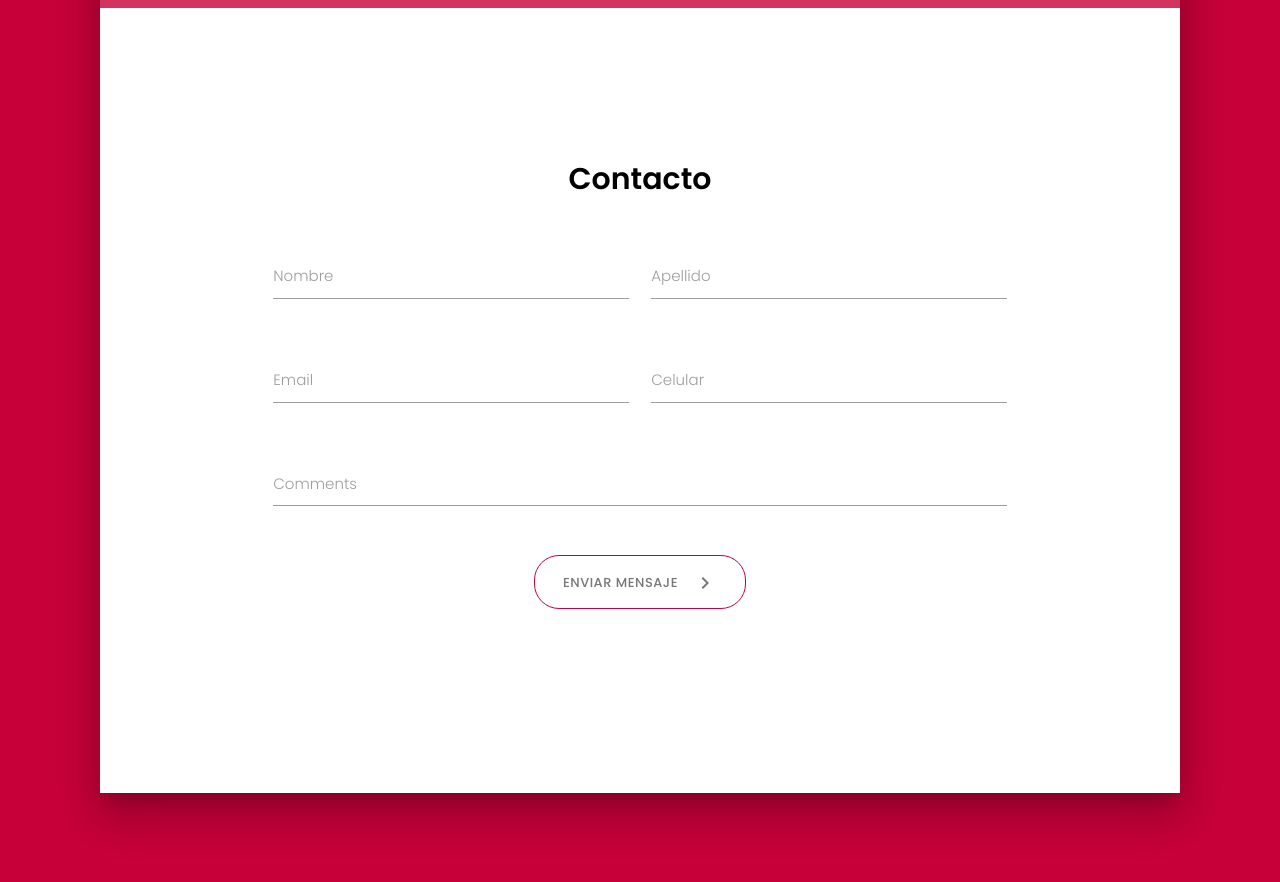
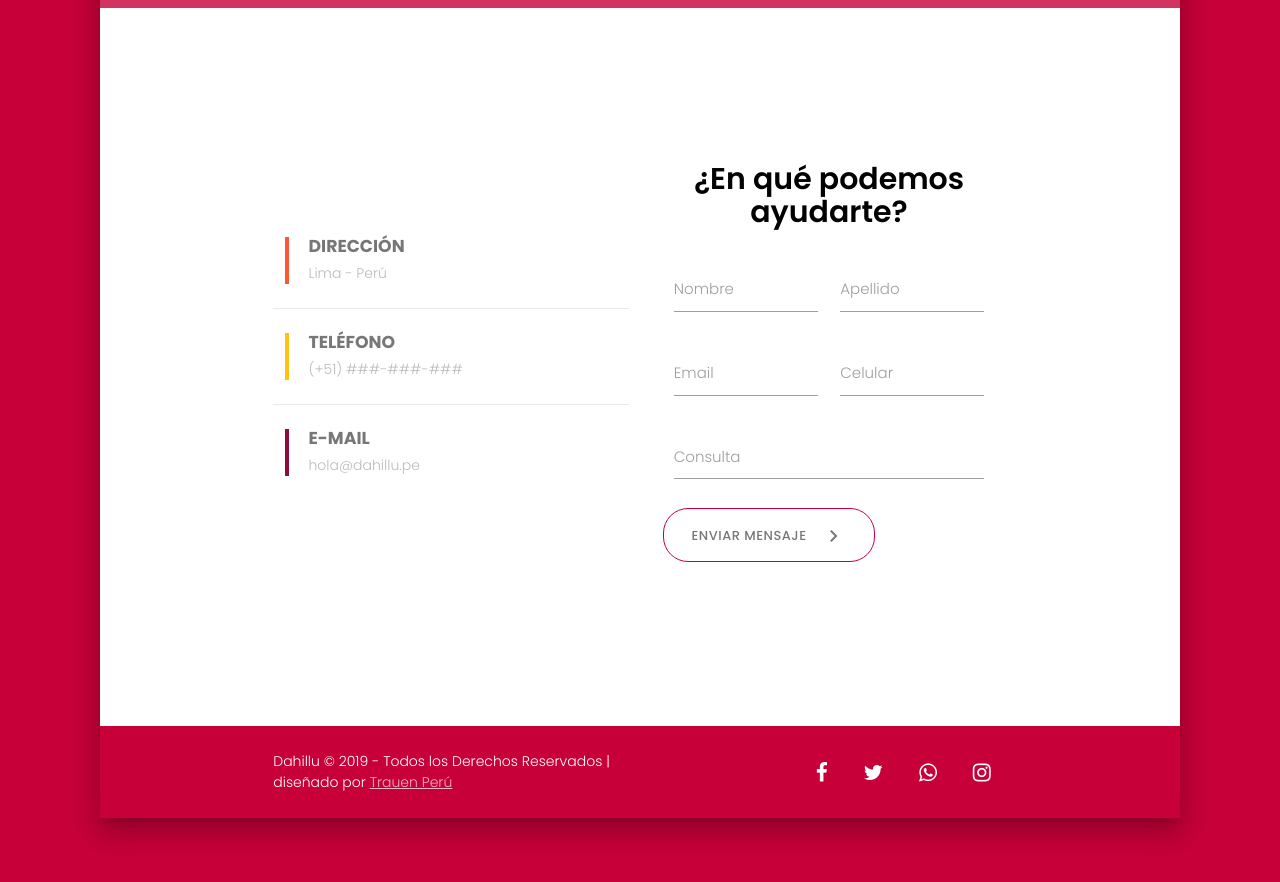
Before and after one commit to Gphier/Web-Dahillu, a plain HTML site: page index.html in a window 1280 px wide. Shown: the part 4140-5022 px from the top of the page. Drawn offline with nearby package versions, Linux system fonts and the light colour scheme.

Commit message:
Terminado parte1

```diff
--- a/index.html
+++ b/index.html
@@ -20,7 +20,8 @@
         href="https://fonts.googleapis.com/css?family=Poppins:100,100i,200,200i,300,300i,400,400i,500,500i,600,600i,700,700i,800,800i,900,900i&display=swap"
         rel="stylesheet">
     <!-- CSS -->
-    <link href="https://fonts.googleapis.com/icon?family=Material+Icons" rel="stylesheet">
+    <link rel="stylesheet" href="https://fonts.googleapis.com/icon?family=Material+Icons">
+    <link rel="stylesheet" href="https://maxcdn.bootstrapcdn.com/font-awesome/4.7.0/css/font-awesome.min.css">
     <link rel="stylesheet" href="css/materialize.css">
     <link rel="stylesheet" href="css/styles.css">
     <link rel="stylesheet" href="css/owl.carousel.min.css">
@@ -28,7 +29,7 @@
 
 <body class="d-body">
     <!-- Header -->
-    <div class="d-body-wrap z-depth-5">
+    <div class="d-body-wrap z-depth-4">
         <!-- Nav -->
         <nav>
             <div class="container-wrapper">
@@ -36,7 +37,7 @@
                     <a href="#!" class="brand-logo"><img src="img/Logo/Dahillu.png" alt="Dahillu" class="logo"></a>
                     <a href="#" data-target="mobile-demo" class="sidenav-trigger"><i class="material-icons">menu</i></a>
                     <ul class="right hide-on-med-and-down">
-                        <li class=""><a class="d-link" href="#">Inicio</a></li>
+                        <li class=""><a class="d-link" href="#">Inicio</a>
                         <li class=""><a class="d-link" href="#">Nosotros</a></li>
                         <li class=""><a class="d-link" href="#">Personalizados</a></li>
                         <li class=""><a class="d-link" href="#">Estampados</a></li>
@@ -358,14 +359,34 @@
         <!-- Contacto -->
         <section class="contacto-area section-p">
             <div class="container">
-                <div class="row">
-                    <div class="col s12">
-                        <h2 class="contacto-title">Contacto</h2>
+                <div class="row d-flex">
+                    <div class="col s12 m6">
+                        <div class="contacto-info">
+                            <div class="col s12 bb">
+                                <div class="box-info bl1">
+                                    <h6>dirección</h6>
+                                    <span>Lima - Perú</span>
+                                </div>
+                            </div>
+                            <div class="col s12 bb">
+                                <div class="box-info bl2">
+                                    <h6>teléfono</h6>
+                                    <span><a href="tel:+51989790827" style="color: #bbb;">(+51)
+                                            ###-###-###</a></span>
+                                </div>
+                            </div>
+                            <div class="col s12">
+                                <div class="box-info bl3">
+                                    <h6>E-MAIL</h6>
+                                    <span><a href="mailto:hola@dahillu.pe"
+                                            style="color: #bbb;">hola@dahillu.pe</a></span>
+                                </div>
+                            </div>
+                        </div>
                     </div>
-                </div>
-                <div class="row">
-                    <form class="col s12">
-                        <div class="row">
+                    <div class="col s12 m6">
+                        <h2 class="contacto-title">¿En qué podemos ayudarte?</h2>
+                        <form class="col s12">
                             <div class="input-field col s12 m6 l6">
                                 <input id="first_name" type="text" class="validate">
                                 <label for="first_name">Nombre</label>
@@ -374,8 +395,6 @@
                                 <input id="last_name" type="text" class="validate">
                                 <label for="last_name">Apellido</label>
                             </div>
-                        </div>
-                        <div class="row">
                             <div class="input-field col s12 m6 l6">
                                 <input id="email" type="email" class="validate">
                                 <label for="email">Email</label>
@@ -384,22 +403,38 @@
                                 <input id="phone" type="number" class="validate">
                                 <label for="phone">Celular</label>
                             </div>
-                        </div>
-                        <div class="row">
                             <div class="input-field col s12">
-                                <textarea id="textarea1" class="materialize-textarea"></textarea>
-                                <label for="textarea1">Comments</label>
+                                <textarea id="textarea1" class="materialize-textarea validate"></textarea>
+                                <label for="textarea1">Consulta</label>
                             </div>
-                        </div>
-                        <div class="row">
                             <a class="waves-effect waves-light btn btn-b btn-large"><i
-                                class="material-icons right">keyboard_arrow_right</i>Enviar mensaje</a>
-                        </div>
-                    </form>
+                                    class="material-icons right">keyboard_arrow_right</i>Enviar mensaje</a>
+                        </form>
+                    </div>
+
                 </div>
             </div>
         </section>
         <!-- End Contacto -->
+        <!-- Footer -->
+        <footer class="page-footer">
+            <div class="container">
+                <div class="row d-flex">
+                    <div class="col s12 m6">
+                        Dahillu © 2019 - Todos los Derechos Reservados | diseñado por <a href="https://vertrauen.pe/"
+                            target="_blank" class="empresa">Trauen Perú</a>
+                    </div>
+                    <div class="col s12 m6">
+                        <div class="alineacion">
+                            <a href="#"><i class="fa fa-facebook icons"></i></a>
+                            <a href="#"><i class="fa fa-twitter icons"></i></a>
+                            <a href="#"><i class="fa fa-whatsapp icons"></i></a>
+                            <a href="#"><i class="fa fa-instagram icons"></i></a>
+                        </div>
+                    </div>
+                </div>
+            </div>
+        </footer>
     </div>
     <!-- Scripts -->
     <script src="https://code.jquery.com/jquery-3.4.1.min.js"></script>
--- a/scss/theme/_home.scss
+++ b/scss/theme/_home.scss
@@ -246,9 +246,9 @@
     /* s = 600px, m = 600px, l = 992px, xl = 1200px */
     @media (min-width: 992px) {
       display: flex;
-    /* align-items: center; */
-    justify-content: center;
-    flex-direction: column;
+      /* align-items: center; */
+      justify-content: center;
+      flex-direction: column;
     }
     .owl-dot {
       width: 30px;
@@ -273,7 +273,7 @@
     color: $black;
     text-align: center;
     font-size: 30px;
-      font-weight: 600;
+    font-weight: 600;
   }
   input:not(.browser-default):focus:not([readonly]),
   textarea:not(.browser-default):focus:not([readonly]) {
@@ -284,4 +284,68 @@
   textarea:not(.browser-default):focus:not([readonly]) + label {
     color: $primary-color;
   }
+  .contacto-info {
+    text-align: left;
+    .box-info {
+      padding: 0 20px;
+      margin-bottom: 3vh;
+      margin-top: 3vh;
+      h6 {
+        text-transform: uppercase;
+        font-weight: 700;
+      }
+      span {
+        color: #bbb;
+      }
+    }
+  }
+  .bl1 {
+    border-left: 4px solid #ff5733;
+  }
+  .bl2 {
+    border-left: 4px solid #ffc30f;
+  }
+  .bl3 {
+    border-left: 4px solid #900c3f;
+  }
+  .bb {
+    border-bottom: 1px solid #E9E9E9;
 }
+}
+
+/* Footer */
+.page-footer {
+  padding: 25px 0;
+  color: #fff;
+  background-color: $primary-color;
+  .row {
+    margin-left: auto;
+    margin-right: auto;
+    margin-bottom: 0;
+  }
+  .alineacion {
+    text-align: center;
+    margin-top: 2vh;
+    @media (min-width: 992px) {
+      text-align: right;
+      margin-top: 0;
+    }
+    .icons {
+      color: #fff;
+      font-size: 1.5em;
+      margin-right: 2vh;
+      margin-left: 2vh;
+      vertical-align: middle;
+      transition: all 0.2s ease 0s;
+      &:hover {
+        transition: all 0.2s ease 0s;
+        transform: scale(1.4);
+      }
+    }
+  }
+  .empresa {
+    color: white;
+    text-decoration: underline;
+    color: rgba(255, 255, 255, 0.7);
+  }
+}
```
Also changed, not shown: css/styles.css.
